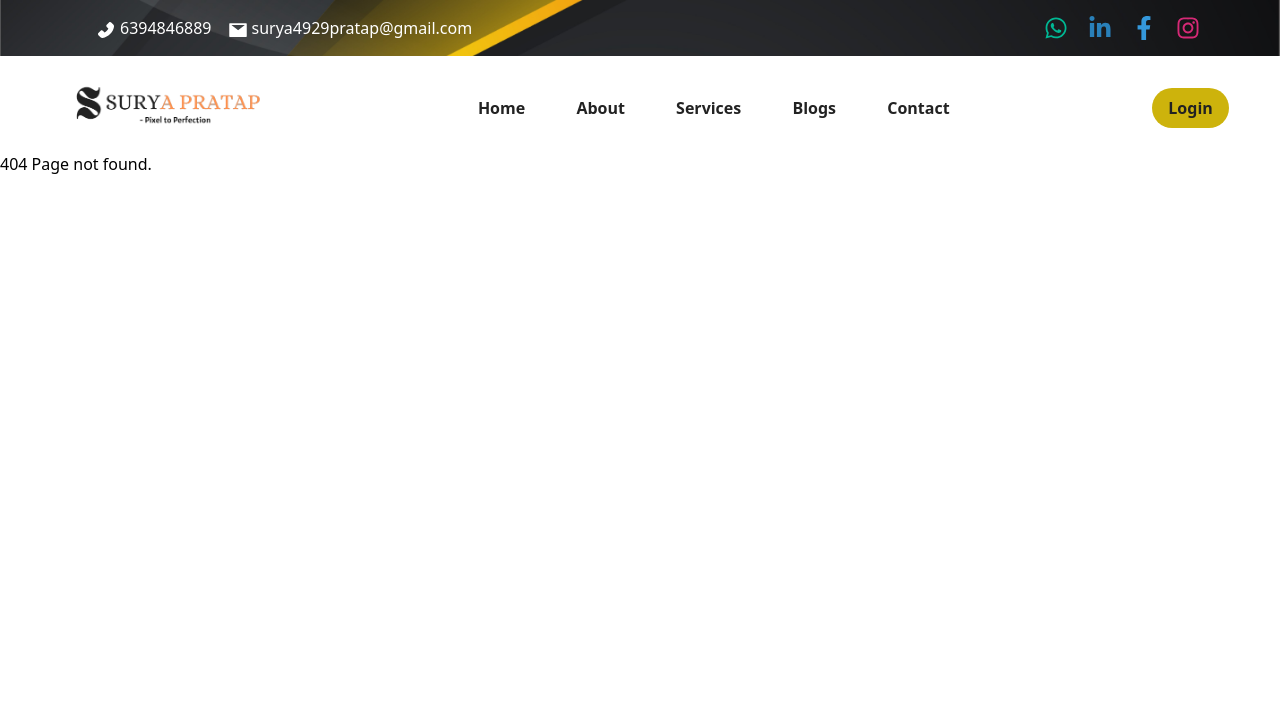
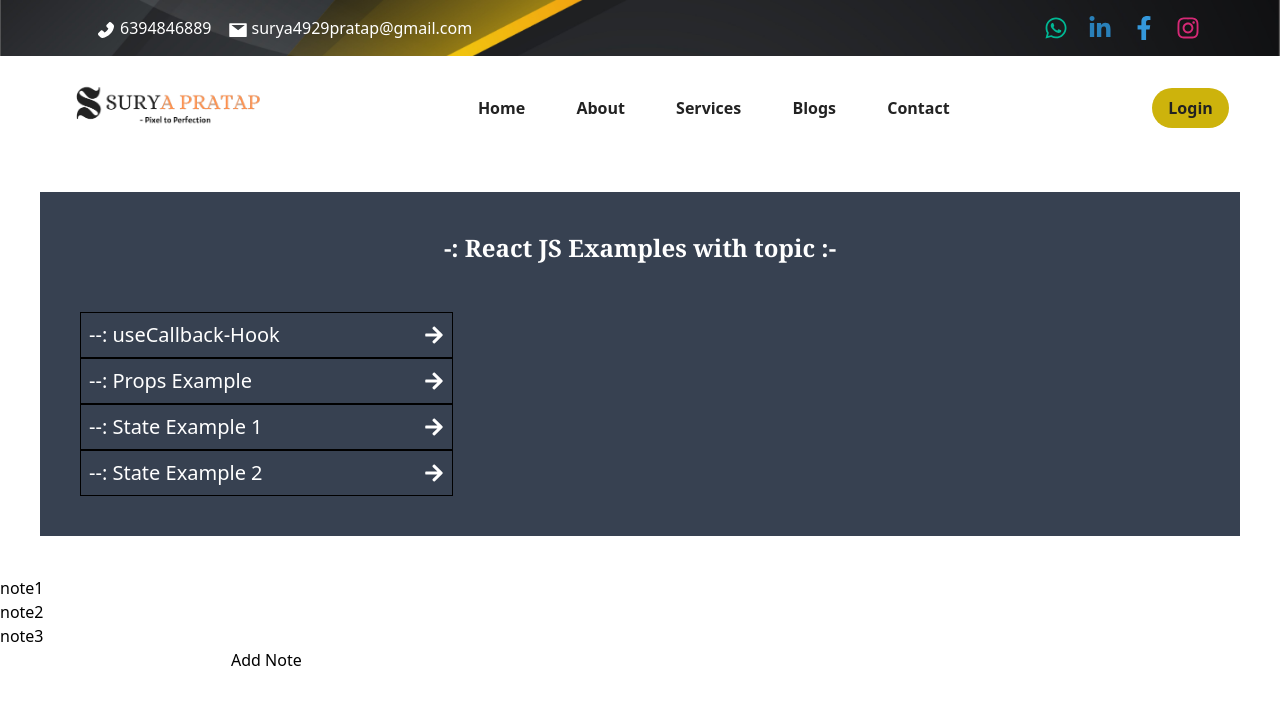
Before and after one commit to surya6394/My-Portfolio-React-JS, a React (Create React App) app in the folder portfolio/: page /services/state-example-2 in a window 1280 px wide. Before the commit this address had no page. Shown: the top 704 px of the page. Built offline with nearby package versions, Linux system fonts and the light colour scheme.

Commit message:
state example update

```diff
--- a/portfolio/src/App.js
+++ b/portfolio/src/App.js
@@ -12,6 +12,8 @@ import SignUp from './component/pages/SignUp';
 import Service from './pages/Service';
 import Callback from './component/HooksExample/useCallback/Callback';
 import ParentComp from './component/HooksExample/React-Basic-Example/Props-example/ParentComp';
+import State from './component/HooksExample/React-Basic-Example/State-Example/state';
+import Notes from './component/HooksExample/React-Basic-Example/State-Example/Notes';
 
 function App() {
   return (
@@ -30,6 +32,8 @@ function App() {
         <Route path='/services/' element={<Service/>}>
           <Route path='callback' element={<Callback />} />
           <Route path='props' element={<ParentComp />} />
+          <Route path='state-example-1' element={<State />} />
+          <Route path='state-example-2' element={<Notes />} />
         </Route>
       </Routes>
     </BrowserRouter>
--- /dev/null
+++ b/portfolio/src/component/HooksExample/React-Basic-Example/State-Example/Notes.jsx
@@ -0,0 +1,45 @@
+import React, { useState } from 'react'
+
+function Notes() {
+
+    // Initializing state with an array of items
+    const [notes, setNotes] = useState(['note1','note2','note3']);
+
+    // State for the new item input
+    const [newNotes, setNewNotes] = useState('');
+
+    // Event handler to Update the new note input
+    const handleNewItemChange = (event) => {
+        setNewNotes(event.target.value);
+    }
+
+    // event handler to add new note to the list
+    const addNote = () => {
+        //Using the spread operator to create a new array with the existing items and the new item
+        setNotes([...notes, newNotes]);
+
+        // Clearing the input after adding the new item
+        setNewNotes('');
+    }
+
+
+
+  return (
+    <>
+
+    <div>
+        <ul>
+            {notes.map((items, index) => (
+                <li key={index}>{items}</li>
+            ))}
+        </ul>
+
+        <input type="text" value={newNotes} onChange={handleNewItemChange} />
+        <button onClick={addNote}>Add Note</button>
+    </div>
+
+    </>
+  )
+}
+
+export default Notes;
--- /dev/null
+++ b/portfolio/src/component/HooksExample/React-Basic-Example/State-Example/state.jsx
@@ -0,0 +1,26 @@
+import React, { useState } from 'react'
+
+function State() {
+
+    const [count, setCount] = useState(0);
+
+    function increment(){
+        setCount(count + 1);
+    }
+
+  return (
+    <>
+        <div>
+            <div>
+                <h1>{count}</h1>
+            </div>
+
+            <div>
+                <button onClick={increment}>Increase</button>
+            </div>
+        </div>
+    </>
+  )
+}
+
+export default State;
--- a/portfolio/src/pages/Service.jsx
+++ b/portfolio/src/pages/Service.jsx
@@ -12,15 +12,30 @@ function Service() {
         <div className='text-xl mt-12'>
           <Link to='callback'><div className='flex w-1/3 border p-2 justify-between border-black'>
             --: useCallback-Hook
-            <div className='float-right'><FaArrowRight className="mt-1" /></div></div>
+            <div><FaArrowRight className="mt-1" /></div></div>
           </Link>
 
           <div>
             <Link to='props'><div className='flex justify-between w-1/3 border p-2 border-black'>
               --: Props Example
-              <div className=''><FaArrowRight className="mt-1" /></div></div>
+              <div><FaArrowRight className="mt-1" /></div></div>
             </Link>
           </div>
+
+          <div>
+            <Link to='state-example-1'><div className='flex justify-between w-1/3 border p-2 border-black'>
+              --: State Example 1
+              <div><FaArrowRight className="mt-1" /></div></div>
+            </Link>
+          </div>
+
+          <div>
+            <Link to='state-example-2'><div className='flex justify-between w-1/3 border p-2 border-black'>
+              --: State Example 2
+              <div><FaArrowRight className="mt-1" /></div></div>
+            </Link>
+          </div>
+
         </div>
       </div>
 
```
